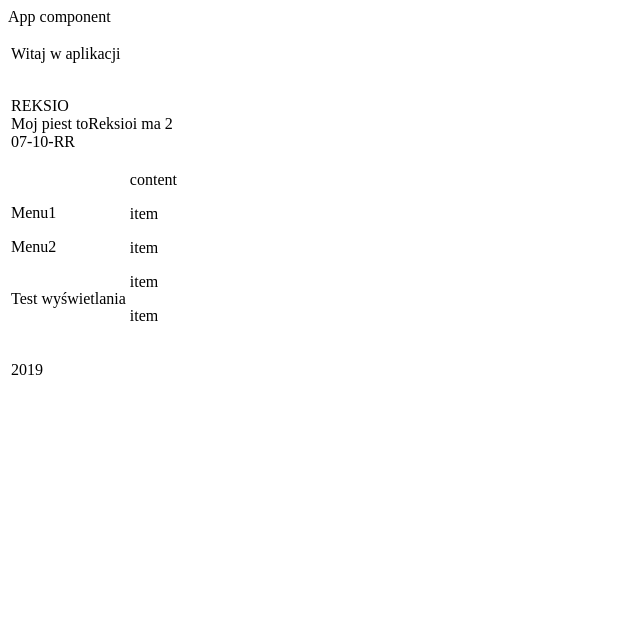
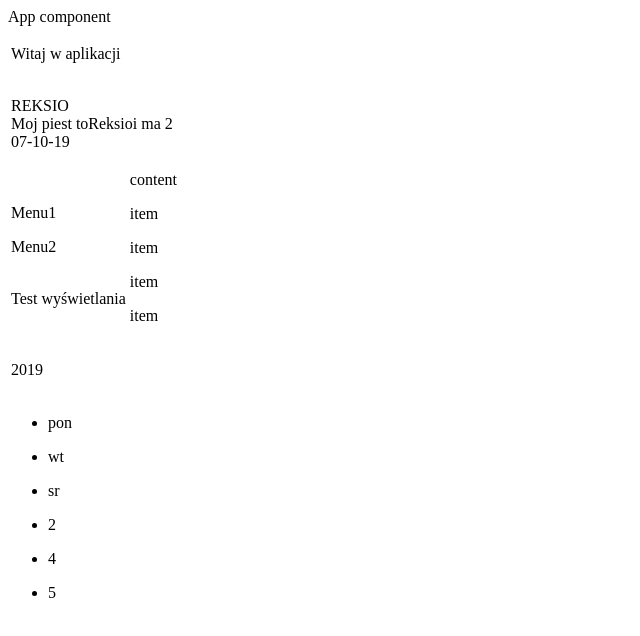
Before and after one commit to PawelGotowala/AngularStart, an Angular app: page / in a window 1280 px wide. Shown: the top 636 px of the page, without its empty margins (0-640 px from the left). Built offline with nearby package versions, Linux system fonts and the light colour scheme.

Commit message:
ngFor plus index

```diff
--- a/src/app/app.component.html
+++ b/src/app/app.component.html
@@ -6,7 +6,7 @@ App component
             <app-witaj></app-witaj> <br>
             {{dog.name | uppercase}} <br>
             {{showDog()}} <br>
-            {{date | date: 'dd-MM-RR'}}
+            {{date | date: 'dd-MM-yy'}}
         </td>
     </tr>
     <!-- drugi wiersz-->
@@ -26,3 +26,14 @@ App component
         </td>
     </tr>
 </table>
+<ul *ngFor="let day of days">
+<li >
+    {{day}}
+</li>
+</ul>
+<ul *ngFor="let dog of dogs">
+    <li>
+        {{dog.age}}
+    </li>
+
+</ul>
--- a/src/app/app.component.ts
+++ b/src/app/app.component.ts
@@ -8,15 +8,20 @@ import {Component} from '@angular/core';
 export class AppComponent {
     title = 'Test wyświetlania';
     date = new Date();
+    dog = new Dog('Reksio', 2);
+    days = ['pon', 'wt', 'sr'];
+    dogs = new Array<Dog>();
 
-    dog = new Dog('Reksio', 2) ;
+    constructor() {
+        this.dogs.push(new Dog('Reksio', 2), new Dog('Reksio', 4), new Dog('Reksio', 5));
+    }
 
     showDog() {
-        return 'Moj piest to' + this.dog.name + 'i ma ' + this.dog.age ;
+        return 'Moj piest to' + this.dog.name + 'i ma ' + this.dog.age;
     }
 }
 
 class Dog {
-     constructor(public name: string, public age: number) {
+    constructor(public name: string, public age: number) {
     }
 }
```
